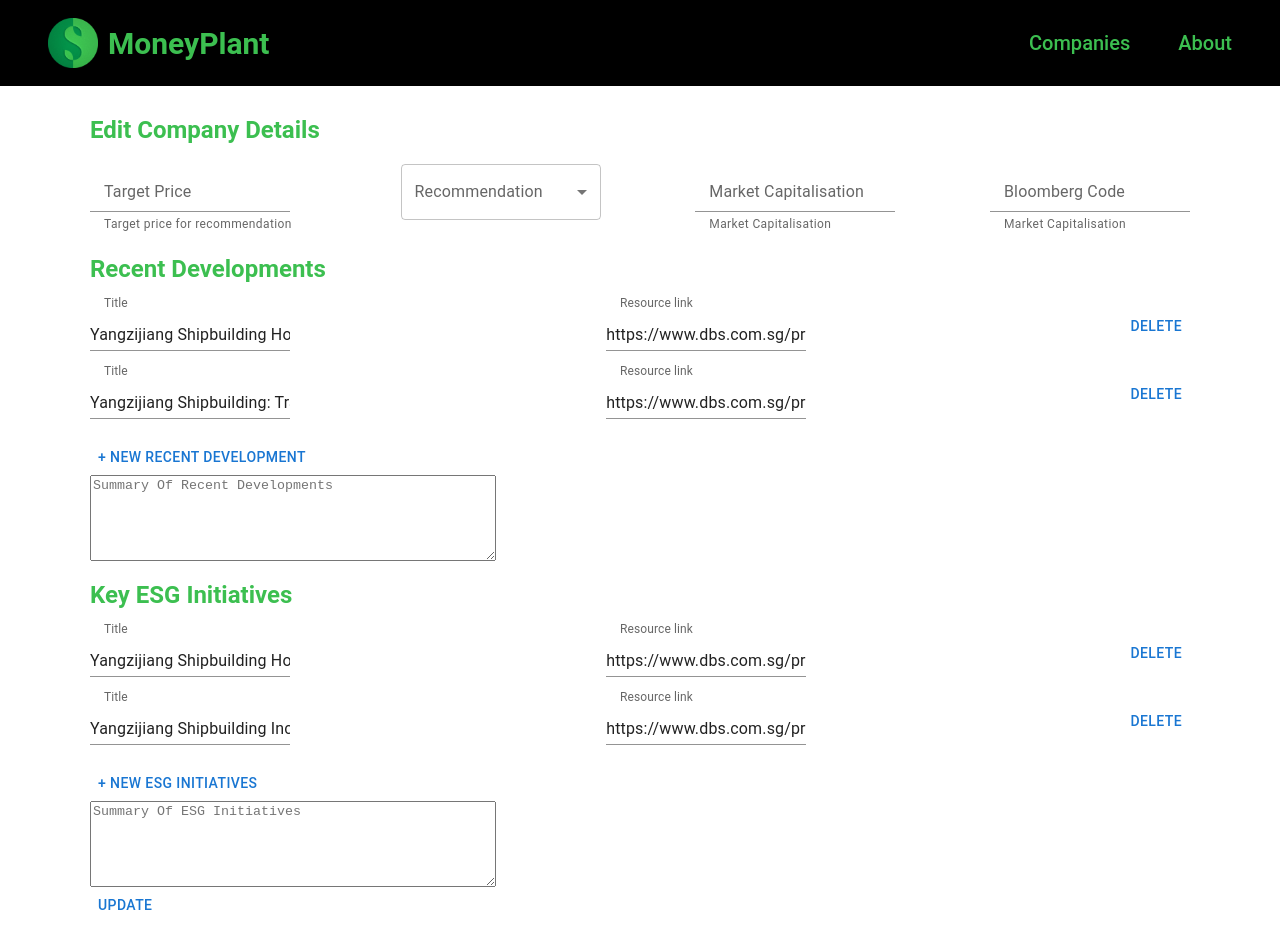
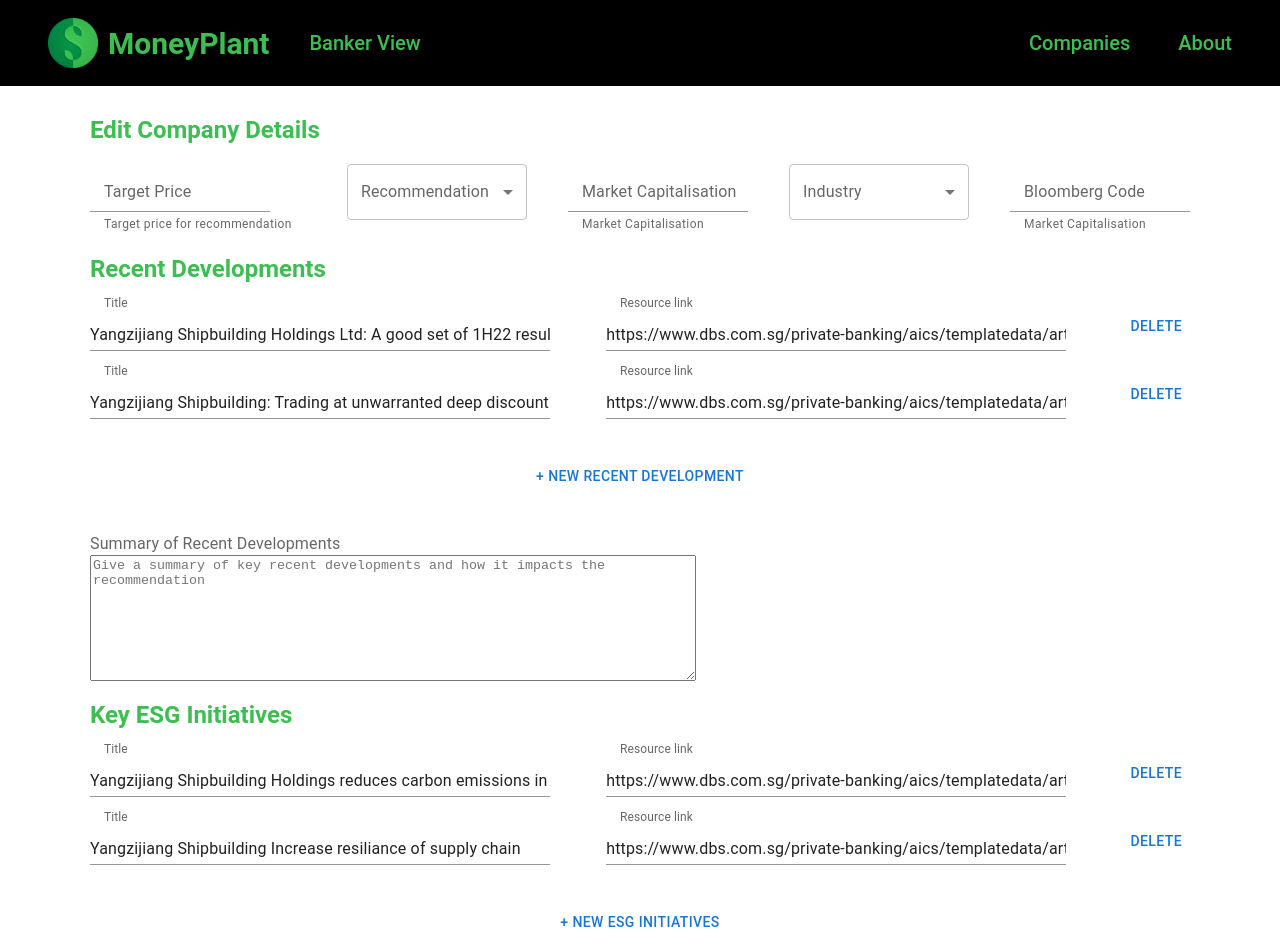
Before and after one commit to kyun99/CitiHackOverflow2022_JJYK, a React (Create React App) app in the folder client/: page /banker/edit in a window 1280 px wide. Shown: the top 952 px of the page. Built offline with nearby package versions, Linux system fonts and the light colour scheme; the HTML template or start-up script is replaced by a standard one.

Commit message:
implement banker client view

```diff
--- a/client/src/App.js
+++ b/client/src/App.js
@@ -1,5 +1,5 @@
 import "./App.css";
-import { Fragment } from "react";
+import { Fragment, useState } from "react";
 import { Routes, Route, BrowserRouter as Router } from "react-router-dom";
 import About from "./components/About";
 import Home from "./components/Home";
@@ -9,21 +9,25 @@
 import EditCompany from "./components/EditCompany";
 
 function App() {
+  const [isBanker, setIsBanker] = useState(true)
+  const setBanker = (val) =>{
+    setIsBanker(val)
+  }
+
    return (
       <div className="App">
          <Fragment>
             <Router>
-               <Navbar className="navbar"/>
+               <Navbar className="navbar" isBanker={isBanker} setIsBanker={setBanker} />
                <section className="container">
                   <Routes>
                      <Route exact path="" element={<Home />} />
                      <Route exact path="about" element={<About />} />
                      <Route
-                        exact
                         path="companies"
                         element={<BrowseCompanies />}
                      />
-                     <Route exact path="details" element={<CompanyDetailPage />} />
+                     <Route exact path="details" element={<CompanyDetailPage isBanker={isBanker}/>} />
                      <Route exact path="banker/edit" element={<EditCompany />} />
                   </Routes>
                </section>
--- a/client/src/components/BrowseCompanies.js
+++ b/client/src/components/BrowseCompanies.js
@@ -1,44 +1,64 @@
-import React, {Fragment} from "react";
+import React, {Fragment, useState} from "react";
 import CompanyView from "./CompanyView";
 import SearchBar from './SearchBar';
 
-const BrowseCompanies = () => {
+const BrowseCompanies = (props) => {
+
+  const [companies, setCompanies] = useState(
+    [
+      {companyname: "Wilmar International",
+      industry: "Agribusiness",
+      summary:"Wilmar International (Wilmar) is an integrated agribusiness company. It is involved in oil palm cultivation, edible oil refining, oilseed crushing, consumer pack edible oil processing and merchandising, specialty fats, oleochemicals and biodiesel manufacturing, and grain processing and merchandising. Wilmar also manufactures and distributes fertilisers and owns a fleet of vessels."
+      },
+      {companyname: "Yanghzijiang Shipbuilding",
+      industry: "Shipbuilding",
+      summary:"Yangzijiang is one of the largest, most efficient, and profitable shipbuilders in China. It has moved up the value chain to produce ultra-large containerships and very large bulk carriers, as well as LNG vessels."
+      },
+      {companyname: "Meta",
+      industry: "Social Media, Social Media Network Advertising" ,
+      summary:"At Meta, we are constantly iterating, solving problems and working together to connect people all over the world. That’s why it’s important that our workforce reflects the diversity of the people we serve. Hiring people with different backgrounds and points of view helps us make better decisions, build better products and create better experiences for everyone."
+      },
+      {companyname: "Keppel Capital",
+      industry: "Investments",
+      summary:"Listed on the Singapore Exchange, Keppel Corporation is one of Singapore's flagship multinational companies with a global footprint in more than 20 countries. Keppel Corporation provides solutions for sustainable urbanisation, focusing on energy & environment, urban development, connectivity and asset management."
+      },
+      {companyname: "Goldman Sachs",
+      industry: "Financial Services",
+      summary:"The Goldman Sachs Group, Inc. is a leading global financial institution that delivers a broad range of financial services across investment banking, securities, investment management and consumer banking to a large and diversified client base that includes corporations, financial institutions, governments and individuals. Founded in 1869, the firm is headquartered in New York and maintains offices in all major financial centers around the world."
+      },
+  ])
+
+  const [query, setQuery] = useState("")
+  const [filteredCompanies, setFilteredCompanies] = useState(companies)
+
+
+  const filterData = (e) => {
+    console.log(e)
+    console.log("called")
+    // if (!query) {
+    //   return data;
+    // } else {
+    //   return data.filter((d) => d.toLowerCase().includes(query));
+    // }
+  };
+
    return (
       <Fragment>
          <div className="BrowseCompanies">
             <h1>Browse Companies</h1>
-            <SearchBar />
-            <CompanyView
-            header="Company Name"
-            companyname="Wilmar International"
-            industry="Agrubusiness"
-            summary="Wilmar International (Wilmar) is an integrated agribusiness company. It is involved in oil palm cultivation, edible oil refining, oilseed crushing, consumer pack edible oil processing and merchandising, specialty fats, oleochemicals and biodiesel manufacturing, and grain processing and merchandising. Wilmar also manufactures and distributes fertilisers and owns a fleet of vessels."
+            <SearchBar
+            // value={query}
+            // onChange={(newValue) => filterData(newValue)}
+            // onRequestSearch={() => filterData(query)}
             />
-            <CompanyView
-            header="Company Name"
-            companyname="Yanghzijiang Shipbuilding"
-            industry="Shipbuilding"
-            summary="Yangzijiang is one of the largest, most efficient, and profitable shipbuilders in China. It has moved up the value chain to produce ultra-large containerships and very large bulk carriers, as well as LNG vessels."
-            />
-            <CompanyView
-            header="Company Name"
-            companyname="Meta"
-            industry="Social Media, Social Media Network Advertising"
-            summary="At Meta, we are constantly iterating, solving problems and working together to connect people all over the world. That’s why it’s important that our workforce reflects the diversity of the people we serve. Hiring people with different backgrounds and points of view helps us make better decisions, build better products and create better experiences for everyone."
-            />
-            <CompanyView
-            header="Company Name"
-            companyname="Keppel Capital"
-            industry="Investments"
-            summary="Listed on the Singapore Exchange, Keppel Corporation is one of Singapore's flagship multinational companies with a global footprint in more than 20 countries. Keppel Corporation provides solutions for sustainable urbanisation, focusing on energy & environment, urban development, connectivity and asset management."
-            />
-            <CompanyView
-            header="Company Name"
-            companyname="Goldman Sachs"
-            industry="Financial Services"
-            summary="The Goldman Sachs Group, Inc. is a leading global financial institution that delivers a broad range of financial services across investment banking, securities, investment management and consumer banking to a large and diversified client base that includes corporations, financial institutions, governments and individuals.
-            Founded in 1869, the firm is headquartered in New York and maintains offices in all major financial centers around the world."
-            />
+            {filteredCompanies.map(item => (
+              <CompanyView
+              companyname={item.companyname}
+              industry={item.industry}
+              summary={item.summary}
+              />
+            ))}
+
          </div>
       </Fragment>
    );
--- a/client/src/components/CompanyView.js
+++ b/client/src/components/CompanyView.js
@@ -21,7 +21,7 @@
     <Card sx={{ minWidth: 275 }}>
       <CardContent>
         <Typography sx={{ fontSize: 14 }} color="text.secondary" gutterBottom>
-          {props.header}
+          Company Name
         </Typography>
         <Typography variant="h5" component="div">
           {props.companyname}
--- a/client/src/components/EditCompany.js
+++ b/client/src/components/EditCompany.js
@@ -1,7 +1,6 @@
 import React, { Fragment, useEffect, useState } from "react";
 import InputLabel from '@mui/material/InputLabel';
 import { FormControl, Input, FormHelperText, Box, Button, Select, MenuItem, Grid, TextareaAutosize } from '@mui/material';
-
 
 
 
@@ -13,6 +12,7 @@
 
 
 const EditCompany = () => {
+  const industries = ['Agriculture', 'Construction', 'Logistics', 'Marketing','Mining', 'Retail', 'Robotics', 'Technology', ]
   const [recentDevelopments, setRecentDevelopments] = useState([
     { title: "Yangzijiang Shipbuilding Holdings Ltd: A good set of 1H22 results", link: "https://www.dbs.com.sg/private-banking/aics/templatedata/article/recentdevelopment/data/en/DBSV/082022/YZJSGD_SP_08082022.xml" },
     { title: "Yangzijiang Shipbuilding: Trading at unwarranted deep discount to peers", link: "https://www.dbs.com.sg/private-banking/aics/templatedata/article/recentdevelopment/data/en/DBSV/082022/YZJSGD_SP_08042022.xml" }
@@ -56,7 +56,6 @@
         res.push(JSON.parse(JSON.stringify(oldstate[i])))
       }
       res.push({ title: "", link: "" })
-      console.log(res)
       return res
     })
   }
@@ -68,7 +67,6 @@
         res.push(JSON.parse(JSON.stringify(oldstate[i])))
       }
       res.push({ title: "", link: "" })
-      console.log(res)
       return res
     })
   }
@@ -76,7 +74,8 @@
   const handleSubmit = () => {
 
   }
-  const inputSx = { width: 200 }
+  const inputSx = { width: 180 }
+  const inputLx = { width: 460 }
 
 
   useEffect(() => {
@@ -90,7 +89,7 @@
   return <Fragment>
     <h2>Edit Company Details</h2>
     <form onSubmit={handleSubmit} align='left' className="form1">
-      <div style={{display:'flex', flexDirection:'row', justifyContent:'space-between', marginBottom:'20px'}}>
+      <div style={{ display: 'flex', flexDirection: 'row', justifyContent: 'space-between', marginBottom: '20px' }}>
         <div>
           <FormControl>
             <InputLabel htmlFor="targetprice">Target Price</InputLabel>
@@ -105,7 +104,7 @@
               labelId="recommendation-label"
               id="recommendation-select"
               label="Recommendation"
-          sx={inputSx}
+              sx={{ width: 180 }}
             >
               <MenuItem value={10}>Buy</MenuItem>
               <MenuItem value={20}>Sell</MenuItem>
@@ -121,6 +120,19 @@
           </FormControl>
         </div>
         <div>
+          <FormControl size='large'>
+            <InputLabel id="industry-label">Industry</InputLabel>
+            <Select
+              labelId="industry-label"
+              id="industry-select"
+              label="Industry"
+              sx={{ width: 180 }}
+            >
+              {industries.map(item => (<MenuItem value={item}>{item}</MenuItem>))}
+            </Select>
+          </FormControl>
+        </div>
+        <div>
           <FormControl>
             <InputLabel htmlFor="bloombergcode">Bloomberg Code</InputLabel>
             <Input id="bloombergcode" aria-describedby="bloombergcode-helper" sx={inputSx} />
@@ -132,60 +144,69 @@
         <h2>Recent Developments</h2>
         {recentDevelopments.map((item, index) => (
           <Grid>
-            <div style={{display:'flex', flexDirection:'row', justifyContent:'space-between', marginBottom:'20px'}}>
+            <div style={{ display: 'flex', flexDirection: 'row', justifyContent: 'space-between', marginBottom: '20px' }}>
               <div>
                 <FormControl>
                   <InputLabel htmlFor="bloombergcode">Title</InputLabel>
-                <Input id="bloombergcode" aria-describedby="bloombergcode-helper" defaultValue={item.title} sx={inputSx} label="" />
+                  <Input id="bloombergcode" aria-describedby="bloombergcode-helper" defaultValue={item.title} sx={inputLx} label="" />
                 </FormControl>
               </div>
               <div>
                 <FormControl>
                   <InputLabel htmlFor="bloombergcode">Resource link</InputLabel>
-                <Input id="bloombergcode" aria-describedby="bloombergcode-helper" defaultValue={item.link} sx={inputSx} label="" />
+                  <Input id="bloombergcode" aria-describedby="bloombergcode-helper" defaultValue={item.link} sx={inputLx} label="" />
                 </FormControl>
               </div>
               <Button onClick={() => removeRecentDevelopment(index)}>Delete</Button>
             </div>
           </Grid>
         ))}
-        <Grid>
+        <br/>
+        <Box textAlign='center'>
           <Button onClick={addRecentDevelopments}>+ New Recent Development</Button>
-        </Grid>
+        </Box>
+        <br/>
+        <br/>
+        <InputLabel>Summary of Recent Developments</InputLabel>
         <FormControl>
-              {/* <InputLabel htmlFor="summaryrecentdevelopments"></InputLabel> */}
-              <TextareaAutosize id="summaryrecentdevelopments" placeholder="Summary Of Recent Developments" style={{'height':'80px', 'width':'400px'}}/>
+          <TextareaAutosize id="summaryrecentdevelopments" placeholder="Give a summary of key recent developments and how it impacts the recommendation" style={{ 'height': '120px', 'width': '600px' }} />
         </FormControl>
         <h2>Key ESG Initiatives</h2>
         {esgInitiatives.map((item, index) => (
           <Grid>
-            <div style={{display:'flex', flexDirection:'row', justifyContent:'space-between', marginBottom:'20px'}}>
+            <div style={{ display: 'flex', flexDirection: 'row', justifyContent: 'space-between', marginBottom: '20px' }}>
               <div>
                 <FormControl>
                   <InputLabel htmlFor="bloombergcode">Title</InputLabel>
-                <Input id="bloombergcode" aria-describedby="bloombergcode-helper" defaultValue={item.title} sx={inputSx} />
+                  <Input id="bloombergcode" aria-describedby="bloombergcode-helper" defaultValue={item.title} sx={inputLx} />
                 </FormControl>
               </div>
               <div>
                 <FormControl>
                   <InputLabel htmlFor="bloombergcode">Resource link</InputLabel>
-                <Input id="bloombergcode" aria-describedby="bloombergcode-helper" defaultValue={item.link} sx={inputSx} />
+                  <Input id="bloombergcode" aria-describedby="bloombergcode-helper" defaultValue={item.link} sx={inputLx} />
                 </FormControl>
               </div>
               <Button onClick={() => removeEsgInitiatives(index)}>Delete</Button>
             </div>
           </Grid>
         ))}
+        <br/>
+        <Box textAlign='center'>
+        <Button onClick={addEsgInitiatives}>+ New ESG Initiatives</Button>
+        </Box>
+        <br/>
+        <br/>
         <Grid>
-          <Button onClick={addEsgInitiatives}>+ New ESG Initiatives</Button>
-        </Grid>
-        <Grid>
+          <InputLabel>Summary of ESG Initiatives</InputLabel>
           <FormControl>
-              {/* <InputLabel htmlFor="summaryrecentdevelopments"></InputLabel> */}
-              <TextareaAutosize id="summaryesginitiatives" placeholder="Summary Of ESG Initiatives" style={{'height':'80px', 'width':'400px'}}/>
+            <TextareaAutosize id="summaryesginitiatives" placeholder="Give a summary of key ESG initiatives and how it impacts the recommendation" style={{ 'height': '120px', 'width': '600px' }} />
           </FormControl>
         </Grid>
-        <Button>Update</Button>
+        <Box textAlign='right'>
+        <Button variant='contained'>Update</Button>
+        </Box>
+
       </Grid>
     </form>
   </Fragment>
--- a/client/src/components/Navbar.js
+++ b/client/src/components/Navbar.js
@@ -1,8 +1,10 @@
+import { Button } from "@mui/material";
 import React, { Fragment } from "react";
 import { Link } from "react-router-dom";
 import logo from "../logo.png";
 
-const Navbar = () => {
+const Navbar = (props) => {
+
   return (
     <nav className="navbar">
       <Link
@@ -16,6 +18,12 @@
         <span style={{ fontSize: "30px", marginLeft: "10px" }}>
           MoneyPlant
         </span>
+        <ul className="navbar-list">
+          <li>
+            {props.isBanker && <Link to='/companies' variant='contained' onClick={() => (props.setIsBanker(false))}>Banker View</Link>}
+            {!props.isBanker && <Link to='/companies' variant='contained' onClick={() => (props.setIsBanker(true))}>Client View</Link>}
+          </li>
+        </ul>
       </Link>
       <Fragment>
         <ul className="navbar-list">
```
Also changed, not shown: client/src/components/CompanyDetailPage.js (+14 -1 lines). Lines whose indentation alone changed are shown as unchanged.
